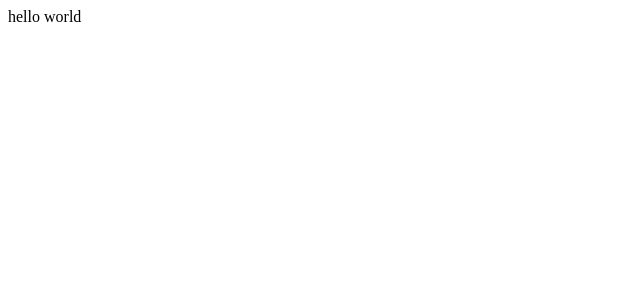
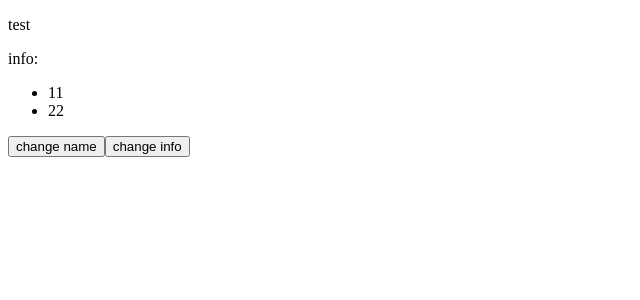
Before and after one commit to theydy/vue-analysis-case, a Vue app: page / in a window 1280 px wide. Shown: the top 300 px of the page, without its empty margins (0-640 px from the left). Built offline with nearby package versions, Linux system fonts and the light colour scheme.

Commit message:
feat: props

```diff
--- a/src/App.vue
+++ b/src/App.vue
@@ -1,15 +1,43 @@
 <template>
   <div id="app">
-    {{ message }}
+    <A
+      :name="name"
+      :info="info"
+    />
+    <button @click="changeName">change name</button>
+    <button @click="changeInfo">change info</button>
   </div>
 </template>
 
 <script>
+import A from './components/A';
+
 export default {
   name: 'app',
+  components: {
+    A,
+  },
   data () {
     return {
-      message: 'hello world'
+      name: 'test',
+      info: {
+        aa: 11,
+        bb: 22,
+      }
+    }
+  },
+  methods: {
+    changeName() {
+      this.name = this.name === 'test' ? 'test2' : 'test';
+    },
+    changeInfo() {
+      this.info = this.info.aa === 11 ? {
+        aa: 111,
+        bb: 222,
+      } : {
+        aa: 11,
+        bb: 22,
+      };
     }
   }
 }
--- /dev/null
+++ b/src/components/A.vue
@@ -0,0 +1,28 @@
+<template>
+  <div>
+    <p>{{ name }}</p>
+    <p>info:</p>
+    <ul>
+      <li>{{ info.aa }}</li>
+      <li>{{ info.bb }}</li>
+    </ul>
+  </div>
+</template>
+
+<script>
+export default {
+  name: "A",
+  props: {
+    name: String,
+    info: Object,
+  },
+  data () {
+    return {
+    };
+  }
+}
+</script>
+
+<style lang="less" scoped>
+
+</style>
```
Also changed, not shown: public/vue2.6.12.js.
